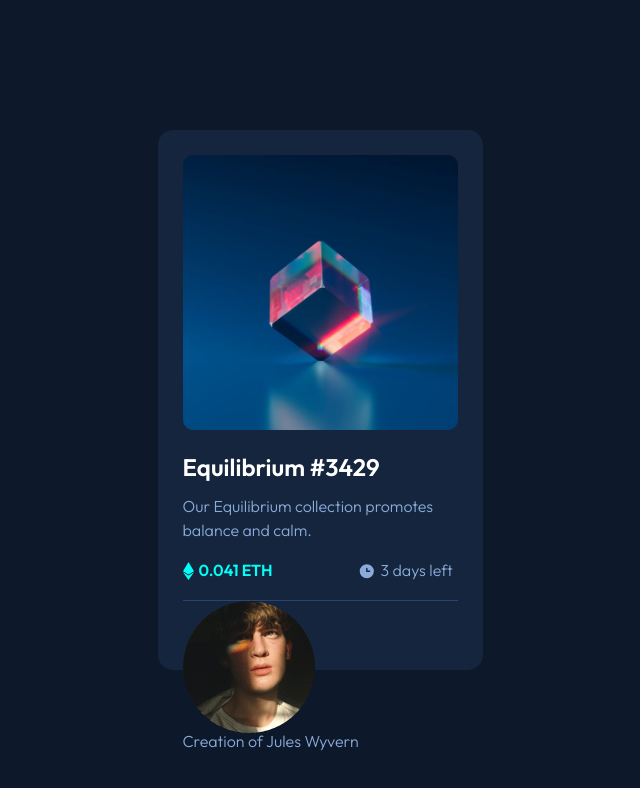
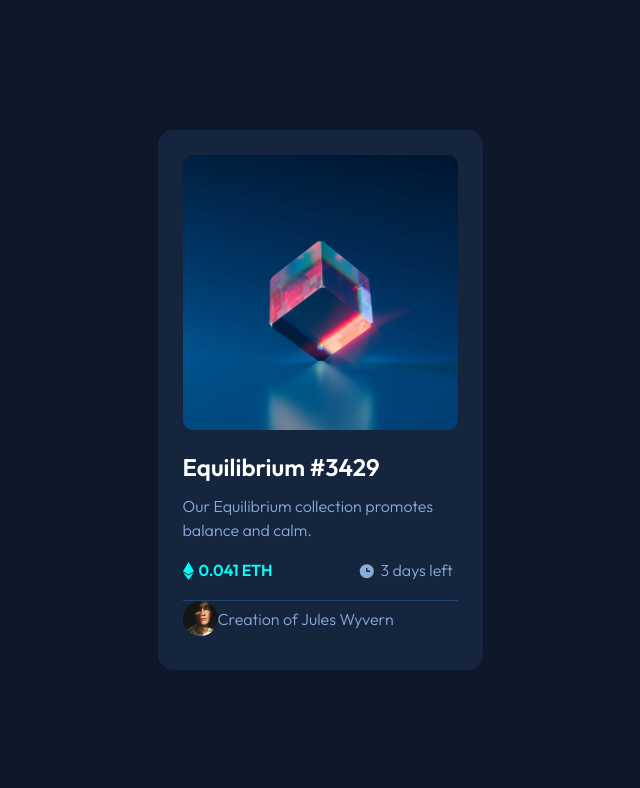
Before and after one commit to SuperSonic57/fem-nft-preview-card-component, a website: page src/index.html in a window 1280 px wide. Shown: the whole page, without its empty margins (320-960 px from the left). Drawn offline with Linux system fonts and the light colour scheme.

Commit message:
Align creator img and text, change size of img

```diff
--- a/src/index.html
+++ b/src/index.html
@@ -26,8 +26,10 @@
 						<p>3 days left</p>
 					</div>
 				</div>
-				<img src="../assets/images/image-avatar.png" alt="Avatar">
-				<p>Creation of <a href="#">Jules Wyvern</a></p>
+				<div class="creator">
+					<img src="../assets/images/image-avatar.png" alt="Avatar">
+					<p>Creation of <a href="#">Jules Wyvern</a></p>
+				</div>
 			</div>
 		</main>
 	</body>
--- a/src/sass/modules/_component.sass
+++ b/src/sass/modules/_component.sass
@@ -36,3 +36,8 @@
 		display: flex
 		gap: 5px
 		width: 100px
+	.creator
+		display: flex
+		align-items: center
+		img
+			width: 35px
```
Also changed, not shown: src/css/style.css, 1 other file.
